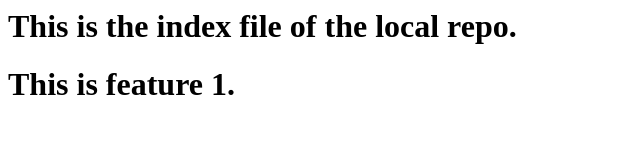
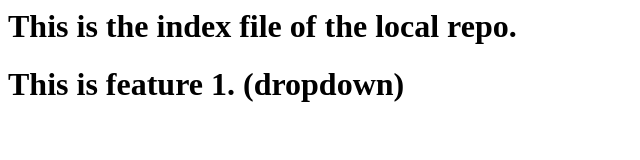
Before and after one commit to JAINISH-CHAUHAN/Localrepo, a plain HTML site: page index.html in a window 1280 px wide. Shown: the whole page, without its empty margins (0-640 px from the left). Drawn offline with Linux system fonts and the light colour scheme.

```diff
--- a/index.html
+++ b/index.html
@@ -1,2 +1,2 @@
 <h1>This is the index file of the local repo.</h1>
-<h1>This is feature 1.</h1>
+<h1>This is feature 1. (dropdown)</h1>
```
